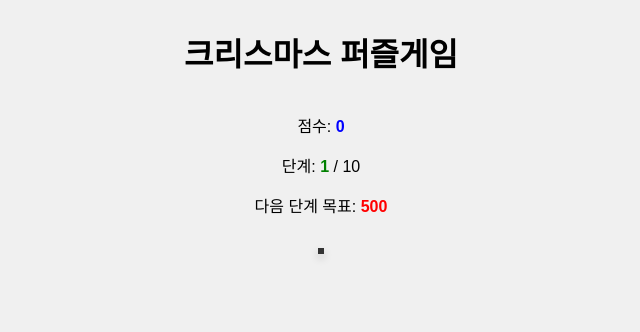
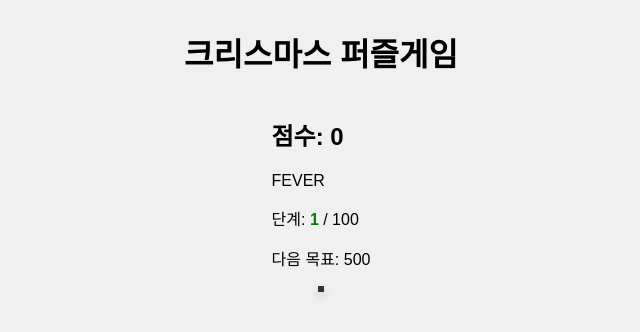
Before and after one commit to cyjk32-debug/webgame, a plain HTML site: page index.html in a window 1280 px wide. Shown: the whole page, without its empty margins (319-959 px from the left). Drawn offline with Linux system fonts and the light colour scheme.

Commit message:
Update index.html

```diff
--- a/index.html
+++ b/index.html
@@ -7,15 +7,22 @@
     <h1>크리스마스 퍼즐게임</h1>
     <link rel="stylesheet" href="style.css">
 </head>
-    <div id="game-info" style="margin-bottom: 15px; text-align: center;">
-        <p>점수: <span id="score" style="font-weight: bold; color: blue;">0</span></p>
-        <p>
-            단계: <span id="level" style="font-weight: bold; color: green;">1</span> / 10
-        </p>
-        <p>다음 단계 목표: <span id="target-score" style="font-weight: bold; color: red;">500</span></p>
-        <div id="game-message" style="color: red; font-size: 1.1em; margin-top: 5px;"></div>
+<div id="game-info">
+    <h2>점수: <span id="score">0</span></h2>
+    <div id="fever-container">
+        <p>FEVER</p>
+        <div id="fever-bar-background">
+            <div id="fever-bar" style="width: 0%;"></div>
+        </div>
     </div>
-
+    <p>
+        단계: <span id="level" style="font-weight: bold; color: green;">1</span> / 100
+    </p>
+    <p>
+        다음 목표: <span id="target-score">500</span>
+    </p>
+    <p id="game-message" style="font-weight: bold; color: red;"></p>
+</div>
     <div id="game-board">
         </div>
 
```
